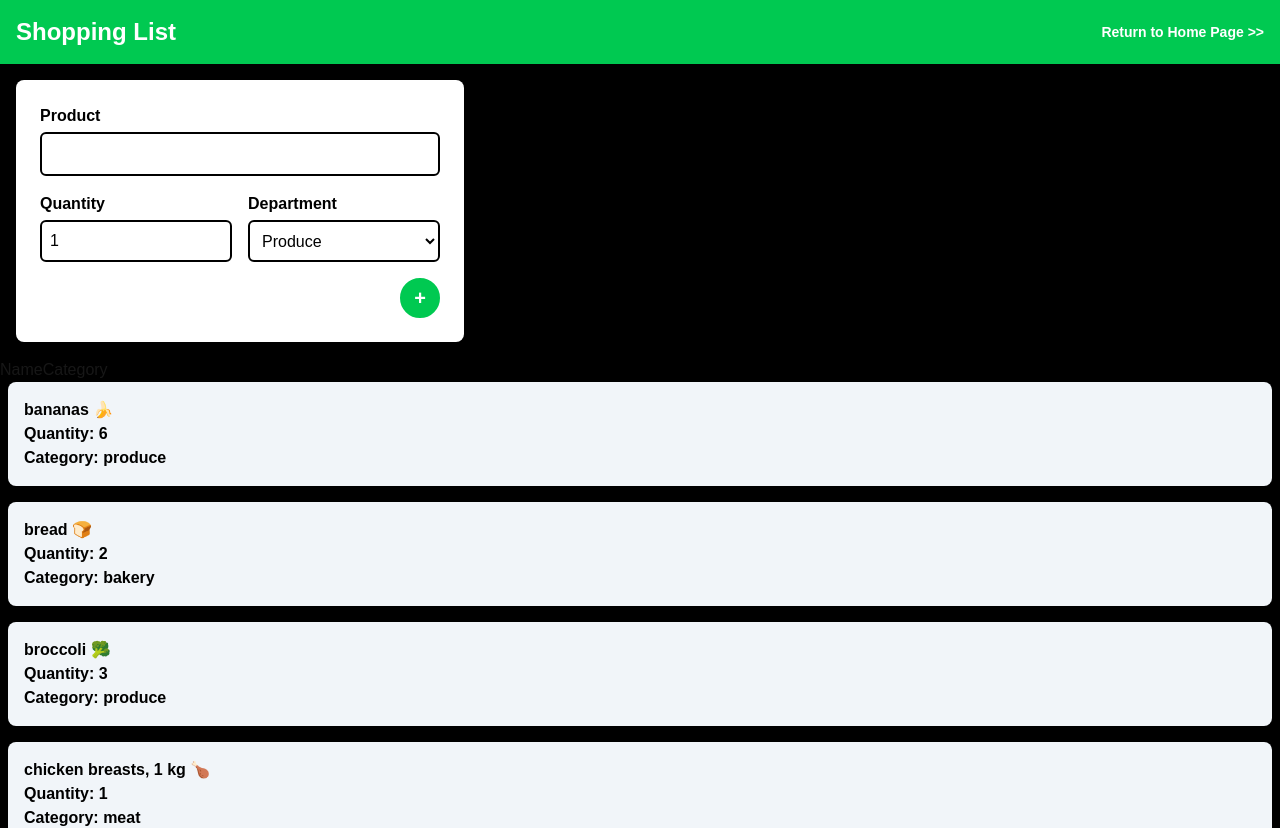
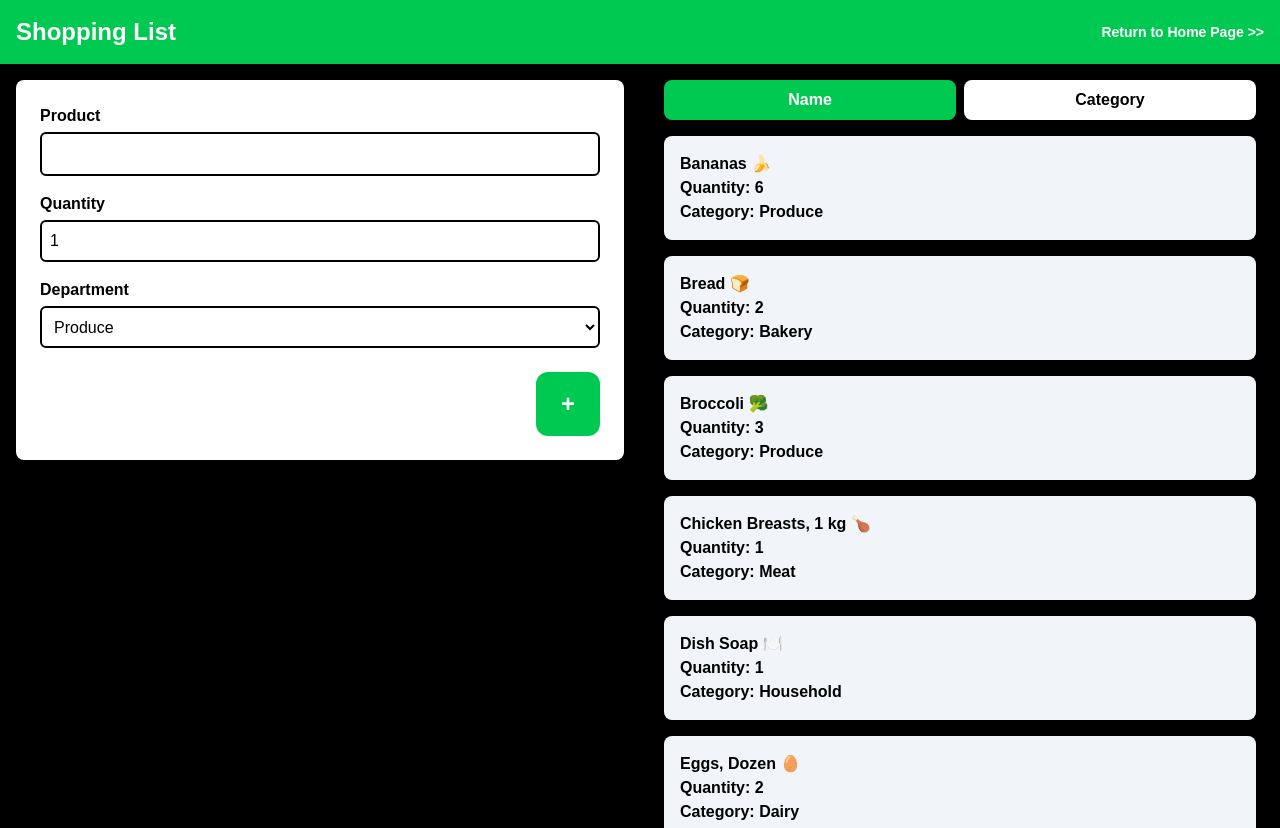
Before and after one commit to GymLeaderC/cprg306-assignments, a Next.js app: page /week-6 in a window 1280 px wide. Shown: the top 828 px of the page. Built offline with nearby package versions, Linux system fonts and the light colour scheme.

Commit message:
Updated Tailwind Styling

```diff
--- a/app/week-6/ItemList.js
+++ b/app/week-6/ItemList.js
@@ -21,16 +21,29 @@ export default function ItemList({ items }) {
   });
 
   return (
-    <div>
-      <button onClick={() => setSortBy("name")}>Name</button>
-      <button onClick={() => setSortBy("category")}>Category</button>
+    <div className="m-4">
+      <div className="flex gap-2 mb-4 mx-2">
+        <button
+          className={`flex-1 px-4 py-2 rounded-lg font-bold ${
+            sortBy === "name"
+              ? "bg-green-500 text-white"
+              : "bg-white text-black"
+          }`}
+          onClick={() => setSortBy("name")}>Name
+        </button>
+        <button
+          className={`flex-1 px-4 py-2 rounded-lg font-bold ${
+            sortBy === "category"
+              ? "bg-green-500 text-white"
+              : "bg-white text-black"
+          }`}
+          onClick={() => setSortBy("category")}>Category
+        </button>
+      </div>
       <ul className="space-y-4 mb-2">
         {sortedItems.map((item) => (
           <Item
-            key={item.id}
-            name={item.name}
-            quantity={item.quantity}
-            category={item.category}
+            key={item.id} {...item}
           />
         ))}
       </ul>
--- a/app/week-6/NewItem.js
+++ b/app/week-6/NewItem.js
@@ -14,7 +14,13 @@ import { useState } from "react";
 export default function NewItem({ onAddItem }) {
   const [name, setName] = useState("");
   const [quantity, setQuantity] = useState(1);
-  const [category, setCategory] = useState("produce");
+  const [category, setCategory] = useState("Produce");
+
+  const categories = [
+    "Produce", "Dairy", "Bakery", "Meat", "Frozen Foods",
+    "Canned Goods", "Dry Goods", "Beverages", "Snacks",
+    "Household", "Other"
+  ]
 
   // Defining the handleSubmit Function
 
@@ -27,25 +33,24 @@ export default function NewItem({ onAddItem }) {
 
     setName("");
     setQuantity(1);
-    setCategory("produce");
+    setCategory("Produce");
   }
 
   // Defining How the Form UI Renders
 
   return (
     <form onSubmit={handleSubmit}
-      className="bg-white rounded-lg p-6 m-4 max-w-md">
-      <label className="text-black font-bold block mb-1">Product</label>
-      <input className="w-full p-2 rounded-md border-2 border-black text-black mb-4"
+      className="bg-white rounded-lg p-6 m-4">
+      <label htmlFor="name" className="text-black font-bold block mb-1">Product</label>
+      <input id="name" className="w-full p-2 rounded-md border-2 border-black text-black mb-4"
         type="text"
         value={name}
         onChange={(e) => setName(e.target.value)}
         required
       />
-      <div className="flex gap-4 mb-4">
-        <div className="w-1/2">
-          <label className="text-black font-bold block mb-1">Quantity</label>
-          <input className="w-full h-[42px] p-2 rounded-md border-2 border-black text-black"
+      <div className="mb-4">
+        <label htmlFor="quantity" className="text-black font-bold block mb-1">Quantity</label>
+        <input id="quantity" className="w-full h-[42px] p-2 rounded-md border-2 border-black text-black"
           type="number"
           value={quantity}
           onChange={(e) => setQuantity(Number(e.target.value))}
@@ -53,27 +58,20 @@ export default function NewItem({ onAddItem }) {
           max="99"
         />
       </div>
-        <div className="w-1/2">
-          <label className="text-black font-bold block mb-1">Department</label>
-          <select className="w-full h-[42px] p-2 rounded-md border-2 border-black text-black"
+      <div className="mb-4">
+        <label htmlFor="category" className="text-black font-bold block mb-1">Department</label>
+        <select id="category" className="w-full h-[42px] p-2 rounded-md border-2 border-black text-black"
           value={category}
           onChange={(e) => setCategory(e.target.value)}>
-            <option value="produce">Produce</option>
-            <option value="dairy">Dairy</option>
-            <option value="bakery">Bakery</option>
-            <option value="meat">Meat</option>
-            <option value="frozen-foods">Frozen Foods</option>
-            <option value="canned-goods">Canned Goods</option>
-            <option value="dry-goods">Dry Goods</option>
-            <option value="beverages">Beverages</option>
-            <option value="snacks">Snacks</option>
-            <option value="household">Household</option>
-            <option value="other">Other</option>
+            {categories.map((cat) => (
+              <option key={cat} value={cat}>
+                {cat}
+              </option>
+            ))}
         </select>
       </div>
-      </div>
-      <div className="flex justify-end">
-        <button className="w-10 h-10 rounded-full border-2 border-green-500 bg-green-500 text-white font-bold text-xl" type="submit">+</button>
+      <div className="flex justify-end mt-6">
+        <button className="w-16 h-16 rounded-xl border-2 border-green-500 bg-green-500 text-white font-bold text-2xl" type="submit">+</button>
       </div>
     </form>
   );
--- a/app/week-6/items.json
+++ b/app/week-6/items.json
@@ -1,74 +1,74 @@
 [
   {
     "id": "1h2GJKH12gkHG31h1H",
-    "name": "milk, 4 L 🥛",
+    "name": "Milk, 4 L 🥛",
     "quantity": 1,
-    "category": "dairy"
+    "category": "Dairy"
   },
   {
     "id": "2KJH3k2j3H1k2J3K1H",
-    "name": "bread 🍞",
+    "name": "Bread 🍞",
     "quantity": 2,
-    "category": "bakery"
+    "category": "Bakery"
   },
   {
     "id": "3h2KJH3k2j3H1k2J3",
-    "name": "eggs, dozen 🥚",
+    "name": "Eggs, Dozen 🥚",
     "quantity": 2,
-    "category": "dairy"
+    "category": "Dairy"
   },
   {
     "id": "4k2J3K1H2GJKH12gk",
-    "name": "bananas 🍌",
+    "name": "Bananas 🍌",
     "quantity": 6,
-    "category": "produce"
+    "category": "Produce"
   },
   {
     "id": "5H1h1H2KJH3k2j3H",
-    "name": "broccoli 🥦",
+    "name": "Broccoli 🥦",
     "quantity": 3,
-    "category": "produce"
+    "category": "Produce"
   },
   {
     "id": "6H1k2J3K1H2GJKH1",
-    "name": "chicken breasts, 1 kg 🍗",
+    "name": "Chicken Breasts, 1 kg 🍗",
     "quantity": 1,
-    "category": "meat"
+    "category": "Meat"
   },
   {
     "id": "7gkHG31h1H2KJH3k",
-    "name": "pasta sauce 🍝",
+    "name": "Pasta Sauce 🍝",
     "quantity": 3,
-    "category": "canned goods"
+    "category": "Canned goods"
   },
   {
     "id": "8j3H1k2J3K1H2GJK",
-    "name": "spaghetti, 454 g 🍝",
+    "name": "Spaghetti, 454 g 🍝",
     "quantity": 2,
-    "category": "dry goods"
+    "category": "Dry goods"
   },
   {
     "id": "9H12gkHG31h1H2KJ",
-    "name": "toilet paper, 12 pack 🧻",
+    "name": "Toilet Paper, 12 pack 🧻",
     "quantity": 1,
-    "category": "household"
+    "category": "Household"
   },
   {
     "id": "10H3k2j3H1k2J3K1",
-    "name": "paper towels, 6 pack",
+    "name": "Paper Towels, 6 pack",
     "quantity": 1,
-    "category": "household"
+    "category": "Household"
   },
   {
     "id": "11k2J3K1H2GJKH12",
-    "name": "dish soap 🍽️",
+    "name": "Dish Soap 🍽️",
     "quantity": 1,
-    "category": "household"
+    "category": "Household"
   },
   {
     "id": "12GJKH12gkHG31h1",
-    "name": "hand soap 🧼",
+    "name": "Hand Soap 🧼",
     "quantity": 4,
-    "category": "household"
+    "category": "Household"
   }
 ]
--- a/app/week-6/page.js
+++ b/app/week-6/page.js
@@ -27,8 +27,14 @@ export default function Page() {
         <Link className="text-sm font-bold text-white"
           href="/">Return to Home Page {'\u003e'}{'\u003e'}</Link>
       </div>
-      <NewItem onAddItem={handleAddItem}/>
-      <ItemList items={items}/>
+      <div className="flex">
+        <div className="flex-1 min-w-0">
+          <NewItem onAddItem={handleAddItem}/>
+        </div>
+        <div className="flex-1 min-w-0">
+          <ItemList items={items}/>
+        </div>
+      </div>
     </main>
   )
 }
```
Lines whose indentation alone changed are shown as unchanged.
